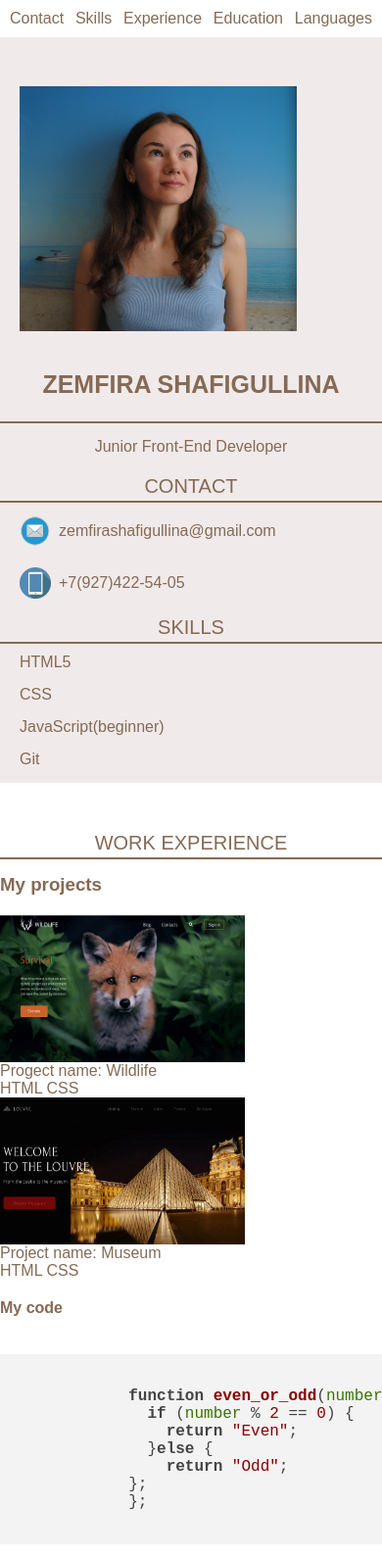
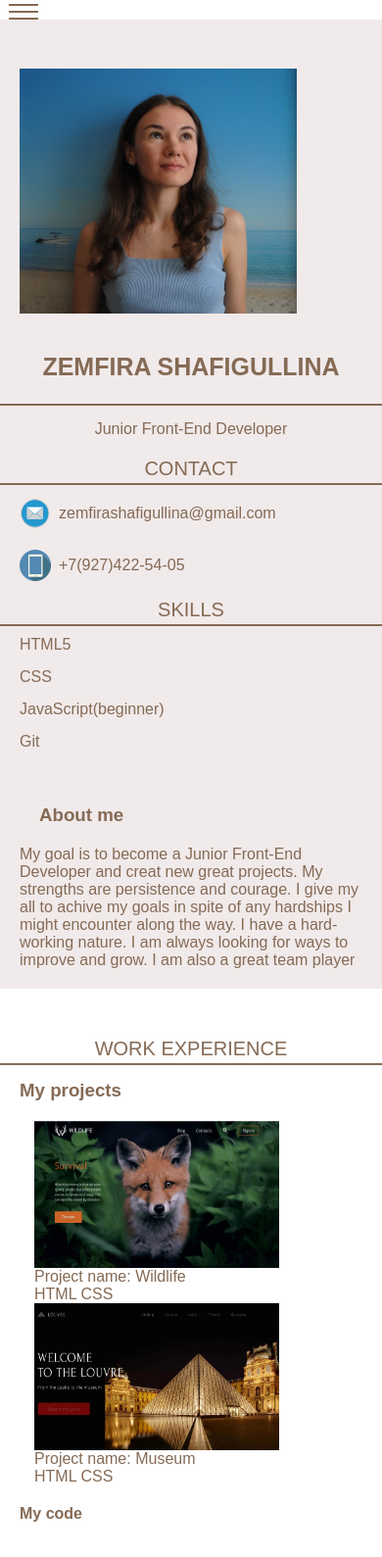
Before and after one commit to Zemfira-Shafi/old-cv, a plain HTML site: page index.html in a window 390 px wide. Shown: the top 1589 px of the page at 98% size. Drawn offline with nearby package versions, Linux system fonts and the light colour scheme.

Commit message:
feat: update css html add js file

```diff
--- a/index.html
+++ b/index.html
@@ -13,6 +13,9 @@
 <body>
   <main class="wrapper">
     <header class="header">
+      <div class="header-burger">
+        <span></span>
+      </div>
       <nav class="header-nav">
         <ul class="header-list">
           <li class="header-item"><a href="#contact">Contact</a></li>
@@ -47,6 +50,10 @@
           <li class="skills-item">JavaScript(beginner)</li>
           <li class="skills-item">Git</li>
         </ul>
+        <div class="about">
+          <h3>About me</h3>
+          <p class="about-text">My goal is to become a Junior Front-End Developer and creat new great projects. My strengths are persistence and courage. I give my all to achive my goals in spite of any hardships I might encounter along the way. I have a hard-working nature. I am always looking for ways to improve and grow. I am also a great team player</p>
+        </div>
       </section>
     </div>
     <div class="right-side">
@@ -57,7 +64,7 @@
           <div class="picture">
             <a href="https://rolling-scopes-school.github.io/zemfira-shafi-JSFE2021Q1/wildlife/" class="picture-link" target="blank">
               <img src="image/wildlife.jpg" alt="wildlife" class="picture-link-img">
-              <p class="discription">Progect name: Wildlife</p>
+              <p class="discription">Project name: Wildlife</p>
               <span>HTML CSS</span>
             </a>
           </div>
@@ -107,5 +114,6 @@
         </div>
       </footer>
   </main>
+  <script src="script.js"></script>
 </body>
 </html>
--- /dev/null
+++ b/script.js
@@ -0,0 +1,20 @@
+const burger = document.querySelector(".header-burger");
+const nav = document.querySelector(".header-nav");
+const list = document.querySelector(".header-list");
+const body = document.querySelector(".wrapper");
+
+function toggleNav () {
+    burger.classList.toggle("active");
+    nav.classList.toggle("active");
+    body.classList.toggle("lock");
+};
+ function closeNav () {
+     burger.classList.remove("active");
+     nav.classList.remove("active");
+     body.classList.remove("lock");
+ };
+
+ burger.addEventListener("click", toggleNav);
+ list.addEventListener("click", closeNav);
+
+ console.log('Score 150/150 \n 1) вёрстка валидная +10 \n 2) вёрстка семантическая +20 \n 3)для оформления СV используются css-стили +10 \n 4) контент размещается в блоке, который горизонтально центрируется на странице. Фоновый цвет, если он есть, тянется во всю ширину страницы +10 \n 5) вёрстка адаптивная +10 \n 6) есть адаптивное бургер-меню +10 \n 7) на странице СV присутствует изображение - фото, пропорции изображения не искажены, у изображения есть атрибут alt +10 \n 8) контакты для связи и перечень навыков оформлены в виде списка ul > li +10 \n 9) CV содержит контакты для связи, краткую информацию о себе, перечень навыков, информацию об образовании и уровне английского +10 \n 10) CV содержит пример кода +10 \n 11) CV содержит изображения-ссылки на выполненные проекты. При клике по изображению страница проекта открывается в новой вкладке. У каждого проекта есть название, небольшое описание, указан перечень используемых технологий. +10 \n 12) CV выполнено на английском языке +10 \n 13) выполнены требования к Pull Request +10 \n 14) дизайн, оформление, качество выполнения CV не ниже чем в примерах CV, приведённых в материалах к заданию +10');
--- a/style.css
+++ b/style.css
@@ -33,6 +33,7 @@ body {
 .wrapper {
   max-width: 1024px;
   background-color: #ffffff;
+  margin: auto;
 }
 
 .container {
@@ -44,7 +45,14 @@ body {
   justify-content: space-between;
   align-items: center;
   padding: 10px;
+  position: relative;
+  z-index: 2;
 }
+
+.header-burger {
+  display: none;
+}
+
 .img {
   height: 250px;
   border-radius: 50%;
@@ -125,12 +133,16 @@ h5 {
   margin-top: 20px;
 }
 
+.about {
+  padding: 20px;
+}
+
 .education {
-  padding: 0 0 50px 50px;
+  padding: 0px 0px 50px 50px;
 }
 
 .languages {
-  padding: 0 0 50px 50px;
+  padding: 0px 0px 50px 50px;
 }
 
 .languages-text:first-of-type {
@@ -191,6 +203,9 @@ h5 {
 }
 
 @media screen and (max-width: 768px) {
+  .wrapper.lock {
+    overflow: hidden;
+  }
   .wrapper {
     width: 540px;
   }
@@ -213,8 +228,73 @@ h5 {
   .experience {
     padding-left: 0;
   }
-  .code {
+
+  .projects {
+    display: flex;
+    justify-content: space-between;
+  }
+  .header-burger {
+    display: block;
+    position: relative;
+    width: 30px;
+    height: 20px;
+    z-index: 3;
+  }
+  .header-burger span {
+    position: absolute;
+    background-color: #856a55;
+    left: 9px;
     width: 100%;
+    height: 2px;
+    top: 11px;
+    transition: all 0.5s ease 0s;
+  }
+  .header-burger::before,
+  .header-burger::after {
+    content: "";
+    background-color: #856a55;
+    position: absolute;
+    width: 100%;
+    height: 2px;
+    left: 9px;
+    transition: all 0.5s ease 0s;
+  }
+  .header-burger::before {
+    top: 4px;
+  }
+  .header-burger::after {
+    bottom: 0;
+  }
+  .header-burger.active span {
+    transform: scale(0);
+  }
+  .header-burger.active::before {
+    transform: rotate(45deg);
+    top: 9px;
+  }
+  .header-burger.active::after {
+    transform: rotate(-45deg);
+    bottom: 9px;
+  }
+  .header-nav {
+    position: fixed;
+    top: -100%;
+    left: 0;
+    width: 100%;
+    height: 100%;
+    overflow: auto;
+    background-color: #f1bcbc;
+    transition: all 0.5s ease 0s;
+  }
+  .header-nav.active {
+    top: 0;
+  }
+  .header-list {
+    display: block;
+  }
+  .header-item {
+    margin: 0px 0px 15px 0px;
+    text-align: center;
   }
 }
 
@@ -228,4 +308,19 @@ h5 {
   body {
     padding: 0;
   }
+  .projects {
+    display: block;
+    padding: 0px 0px 0px 35px;
+  }
+  h3,
+  h4,
+  h5 {
+    padding-left: 20px;
+  }
+  .education-text {
+    padding-left: 20px;
+  }
+  .languages-text {
+    padding-left: 20px;
+  }
 }
```
Lines whose indentation alone changed are shown as unchanged.
